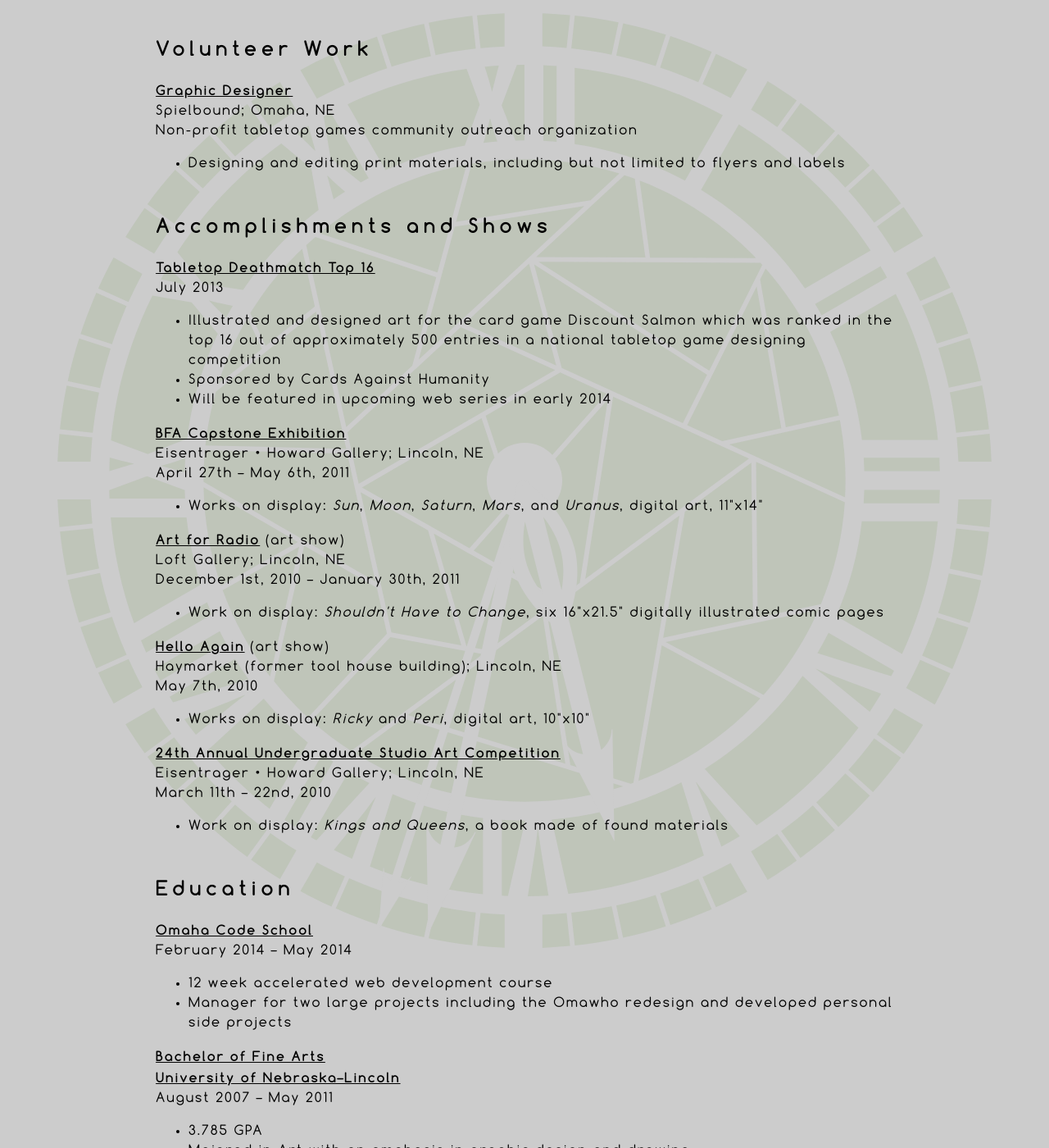
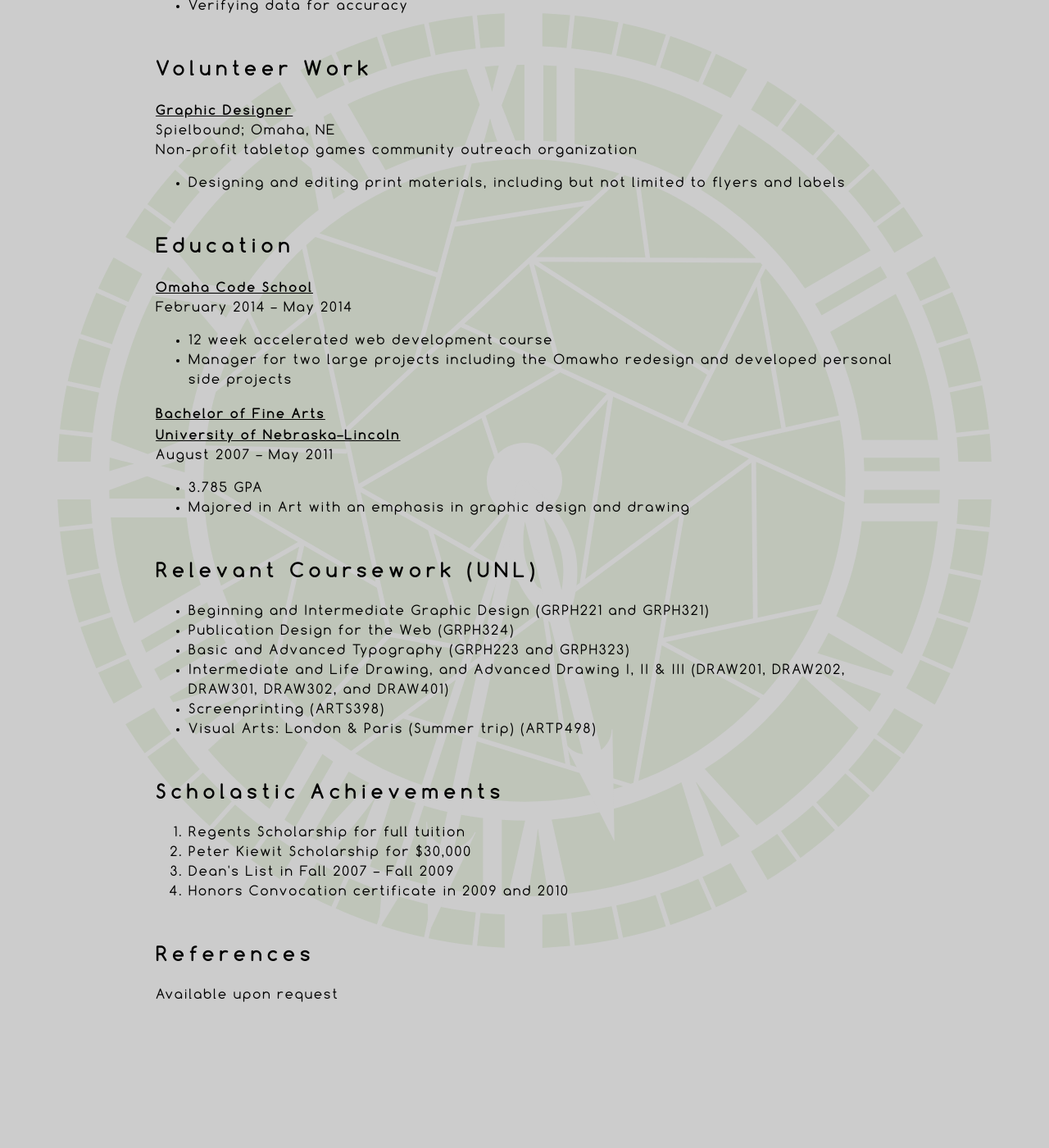
Before and after one commit to Caraheacock/caraheacock.github.io, a Jekyll site: the page built from resume.html, in a window 1280 px wide and 1400 px high, scrolled down 1745 px. Shown: the whole window at 82% size. Built offline with Jekyll 4.4.1, drawn with Linux system fonts in a browser that asks for light colours; Markdown is read by kramdown in place of the engine named in the settings; after the commit the page ends 3071 px from its top, so only the background shows below that; some of the changed text lies outside the part shown.

Commit message:
Edited resume page, removed art shows

```diff
--- a/resume.html
+++ b/resume.html
@@ -82,46 +83,6 @@ Non-profit tabletop games community outreach organization
   <li>Designing and editing print materials, including but not limited to flyers and labels</li>
 </ul>
 
-<h3>Accomplishments and Shows</h3>
-<p>
-  <strong>Tabletop Deathmatch Top 16</strong><br />
-July 2013
-</p>
-<ul>
-  <li>Illustrated and designed art for the card game Discount Salmon which was ranked in the top 16 out of approximately 500 entries in a national tabletop game designing competition</li>
-  <li>Sponsored by Cards Against Humanity</li>
-  <li>Will be featured in upcoming web series in early 2014</li>
-</ul>
-<p>
-  <strong>BFA Capstone Exhibition</strong><br />
-  Eisentrager &bull; Howard Gallery; Lincoln, NE<br />
-  April 27th &ndash; May 6th, 2011
-</p>
-<ul>
-  <li>Works on display: <em>Sun</em>, <em>Moon</em>, <em>Saturn</em>, <em>Mars</em>, and <em>Uranus</em>, digital art, 11"x14"</li>
-</ul>
-<p><strong>Art for Radio</strong> (art show)<br />
-Loft Gallery; Lincoln, NE<br />
-December 1st, 2010 &ndash; January 30th, 2011</p>
-<ul>
-  <li>Work on display: <em>Shouldn't Have to Change</em>, six 16"x21.5" digitally illustrated comic pages</li>
-</ul>
-<p>
-  <strong>Hello Again</strong> (art show)<br />
-  Haymarket (former tool house building); Lincoln, NE<br />
-  May 7th, 2010
-</p>
-<ul>
-  <li>Works on display: <em>Ricky</em> and <em>Peri</em>, digital art, 10&quot;x10&quot;</li>
-</ul>
-<p>
-  <strong>24th Annual Undergraduate Studio Art Competition</strong><br />
-  Eisentrager • Howard Gallery; Lincoln, NE<br />
-  March 11th &ndash; 22nd, 2010</p>
-<ul>
-  <li>Work on display: <em>Kings and Queens</em>, a book made of found materials</li>
-</ul>
-
 <h3>Education</h3>
 <p>
   <strong>Omaha Code School</strong><br />
```
Also changed, not shown: other parts of resume.html (+1 -0 lines).
